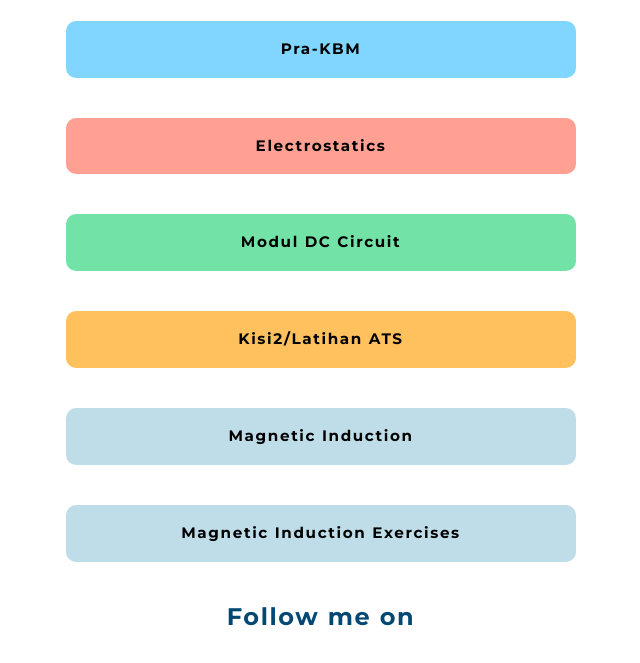
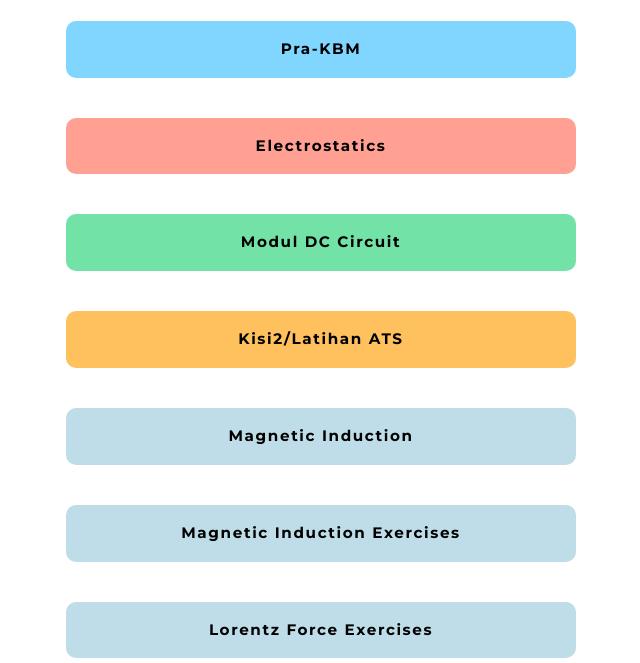
Before and after one commit to alfisyusuf/alfi, a plain HTML site: page index.html in a window 1280 px wide. Shown: the part 122-785 px from the top of the page, without its empty margins (319-959 px from the left). Drawn offline with nearby package versions, Linux system fonts and the light colour scheme.

Commit message:
Update index.html

```diff
--- a/index.html
+++ b/index.html
@@ -52,6 +52,9 @@
     <div class="links links_third">
       <a href="./magnetic induction/exercise.html" class="links links_third">Magnetic Induction Exercises</a>
     </div>
+    <div class="links links_third">
+      <a href="./magnetic induction/lorentz-force.html" class="links links_third">Lorentz Force Exercises</a>
+    </div>
 
     <h2>Follow me on</h2>
     <br />
```
